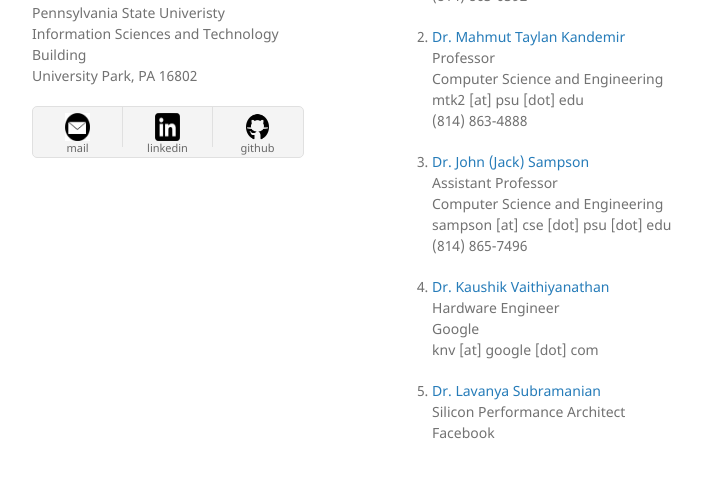
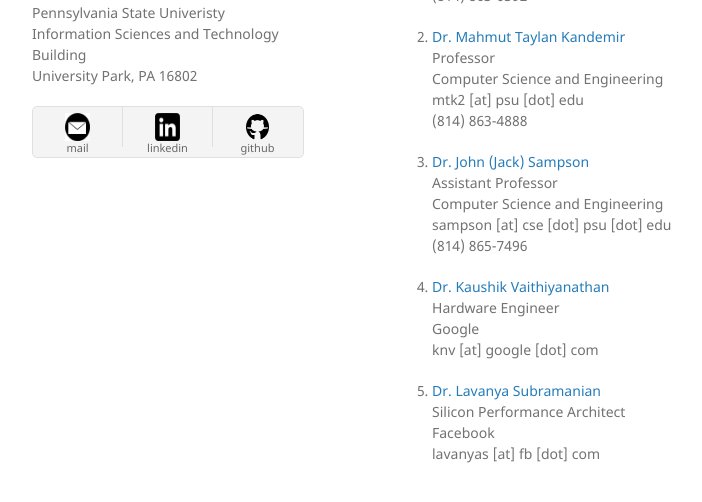
Before and after one commit to vine93/vine93.github.io, a Jekyll site: the page built from index.md, in a window 1280 px wide and 900 px high, scrolled down 1231 px, cut to the strip 366-868 px from the top of the window. Shown: the whole strip, without its empty margins (178-880 px from the left). Built offline with Jekyll 4.4.1, drawn with Linux system fonts in a browser that asks for light colours; our own code applies the rules of GitHub Pages for plain Markdown files.

Commit message:
lavanya email id

```diff
--- a/index.md
+++ b/index.md
@@ -78,3 +78,4 @@ knv [at] google [dot] com
 5. [Dr. Lavanya Subramanian](https://www.linkedin.com/in/lavanya-subramanian-0098338/`) <br>
 Silicon Performance Architect <br>
 Facebook <br>
+lavanyas [at] fb [dot] com
```
Also changed, not shown: 5 other files.
